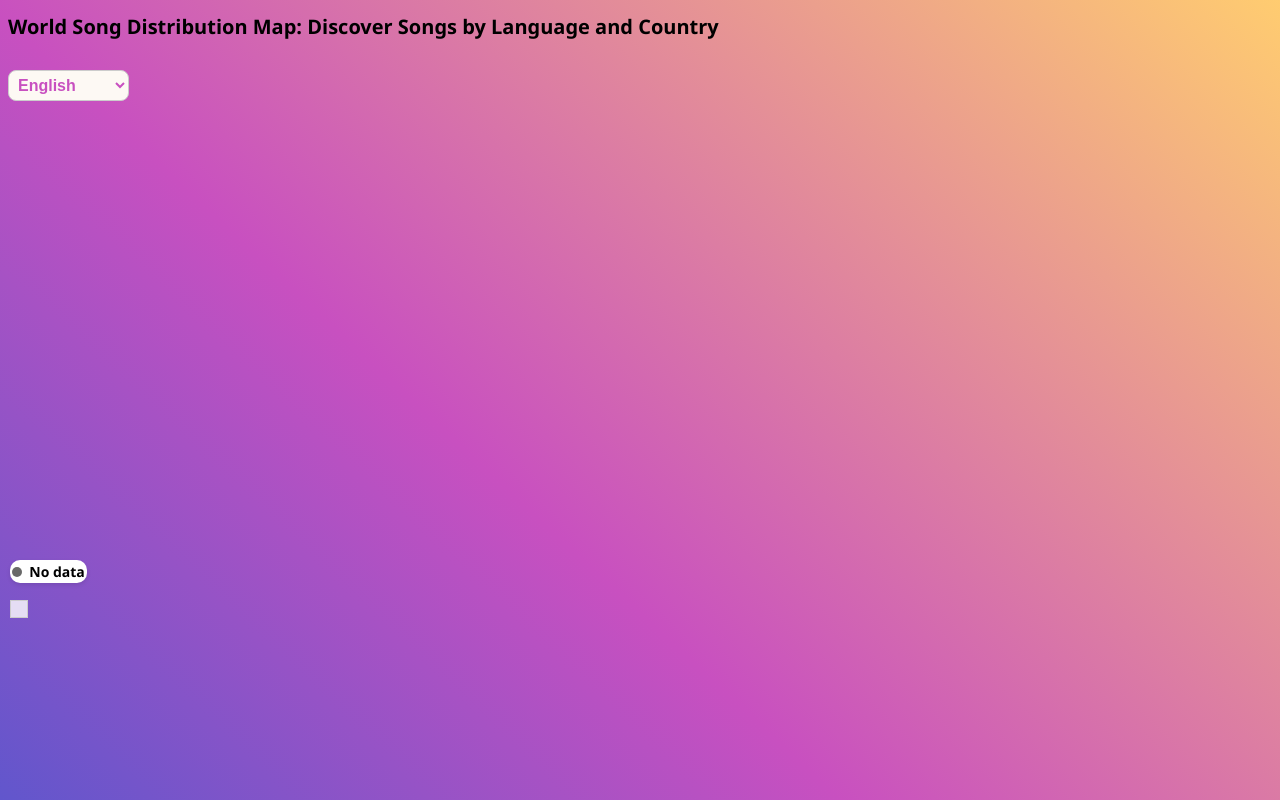
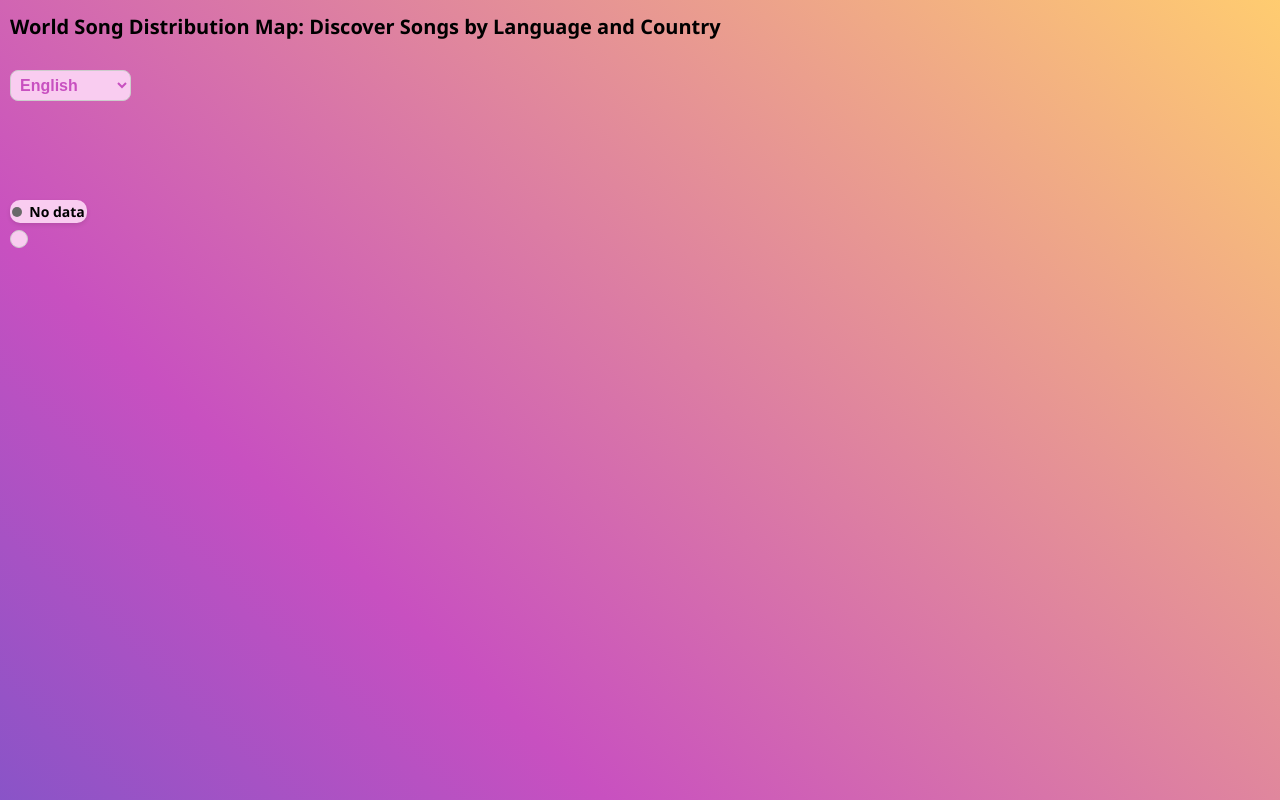
Before and after one commit to ZinedineChelgham/data-visualisation, a website: page public/visualisations/map/index.html in a window 1280 px wide. Shown: the top 800 px of the page. Drawn offline with nearby package versions, Linux system fonts and the light colour scheme; no server answers.

Commit message:
Adjust legend and tooltip

```diff
--- a/public/visualisations/map/index.css
+++ b/public/visualisations/map/index.css
@@ -3,21 +3,25 @@ https://www.w3schools.com/howto/howto_css_tooltip.asp
 */
 
 /* Title */
+
+body {
+    margin: 0;
+    padding: 0;
+    text-align: left;
+    background-color: #4158D0;
+    background-image: linear-gradient(43deg, #4158D0 0%, #C850C0 46%, #FFCC70 100%);
+    font-family: 'Segoe UI', Tahoma, Geneva, Verdana, sans-serif;
+    height: 180vh;
+}
+
 h1 {
     font-family: 'Segoe UI', Tahoma, Geneva, Verdana, sans-serif;
     font-size: 20px;
     font-weight: bold;
     text-align: left;
     margin-bottom: 10px;
-  }
-
-body{
-    background-color: #4158D0;
-    background-image: linear-gradient(43deg, #4158D0 0%, #C850C0 46%, #FFCC70 100%);
-    font-family: 'Segoe UI', Tahoma, Geneva, Verdana, sans-serif;
-    height: 128vh;
+    margin-left: 10px;
 }
-
 
 /* language select dropdown */
 #language-select {
@@ -25,13 +29,13 @@ body{
     font-size: 16px;
     border: 1px solid #ccc;
     border-radius: 8px;
-    background-color: rgb(253, 249, 244);
+    background-color: rgb(249, 204, 240);
     color: #C850C0;
     cursor: pointer;
     position: relative;
     top: 20px;
+    left:10px;
     font-weight: bold;
-
 }
 #language-select::after {
     content: '\25BC';
@@ -54,6 +58,10 @@ body{
     border-radius: 5px;
     box-shadow: 0 2px 4px rgba(0, 0, 0, 0.2);
     display: none;
+    opacity: 1.0;
+    top: 230px;
+    right: 50px;
+    z-index: 1;
 }
 .draggable-tooltip {
     cursor: grab;
@@ -115,7 +123,7 @@ body{
 }
 .scrollable-list li:last-child {
     border-bottom: none;
-        max-height: 200px;
+    max-height: 200px;
     overflow-y: auto;
 }
 /* songs name text part */
@@ -124,16 +132,15 @@ body{
     font-weight: bold;
 }
 
-
-
 /* Legend */
 .legend {
     position: absolute;
-    top: 600px;
+    top: 230px;
     left: 10px;
-    background-color: rgba(255, 255, 255, 0.8);
+    background-color: rgb(249, 204, 240);
     padding: 8px;
     border: 1px solid #ccc;
+    border-radius: 10px;
 }
 .legend-title {
     font-weight: bold;
@@ -147,12 +154,13 @@ body{
     justify-content: flex-start;
     align-items: center;
     position: absolute;
-    top: 560px;
+    top: 200px;
     left: 10px;
-    background-color: #ffffff;
+    background-color: rgb(249, 204, 240);
     border-radius: 10px;
     padding: 2px;
     box-shadow: 0px 2px 4px rgba(0, 0, 0, 0.1);
+    z-index: 0;
 }
 #color_box, #color_text {
     display: inline-block;
@@ -179,4 +187,6 @@ body{
     width: 100%;
     height: 100vh;
     pointer-events: zoom;
+    top: -100px;
+
 }
```
